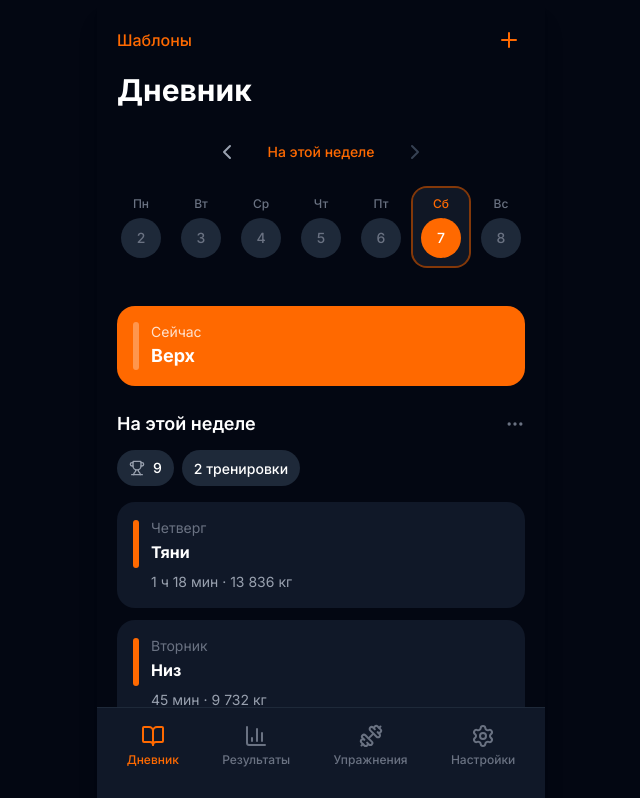
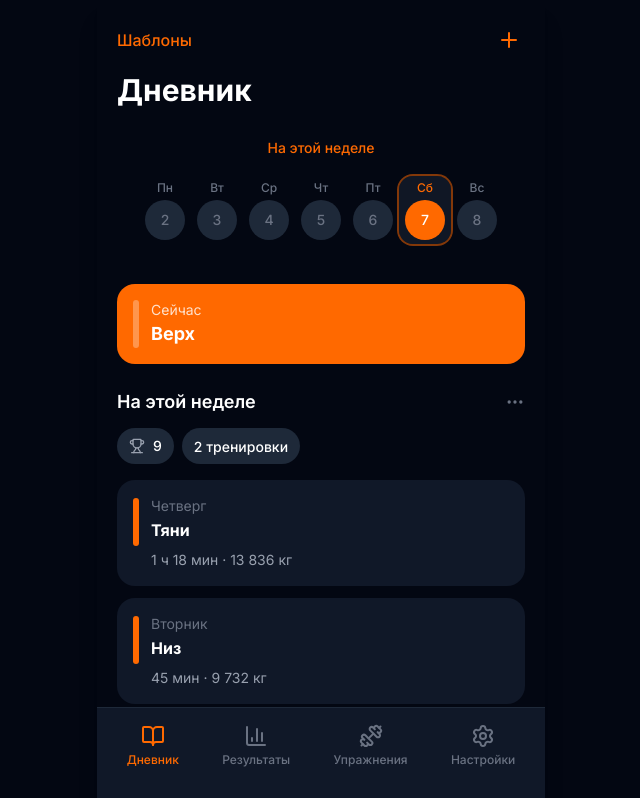
Before and after one commit to Tomasito133/FitSuperDuperApp, a Next.js app: page / in a window 1280 px wide. Shown: the top 798 px of the page, without its empty margins (319-959 px from the left). Built offline with nearby package versions, Linux system fonts and the light colour scheme.

Commit message:
fix: remove arrows, compact day strip layout

```diff
--- a/src/app/page.tsx
+++ b/src/app/page.tsx
@@ -436,23 +436,12 @@ export default function JournalPage() {
         {/* Title */}
         <h1 className="text-3xl font-bold text-white mb-6">Дневник</h1>
 
-        {/* Calendar Strip with Navigation - Compact centered */}
+        {/* Calendar Strip - Compact, swipe only */}
         <div className="mb-4 flex flex-col items-center">
-          {/* Week Navigation Header with arrows inline */}
-          <div className="flex items-center justify-center gap-2 mb-4">
-            {/* Left arrow */}
-            <button
-              onClick={goToPreviousWeek}
-              className="w-10 h-10 flex items-center justify-center text-gray-400 hover:text-white hover:bg-gray-800 rounded-xl transition-colors"
-              aria-label="Прошлая неделя"
-            >
-              <ChevronLeft className="w-6 h-6" />
-            </button>
-
-            {/* Center text */}
+          {/* Week title */}
           <button
             onClick={goToCurrentWeek}
-              className={`text-sm font-medium px-3 py-1.5 rounded-lg transition-colors min-w-[120px] text-center ${
+            className={`text-sm font-medium px-3 py-1.5 rounded-lg transition-colors mb-3 ${
               weekOffset === 0
                 ? "text-orange-500"
                 : "text-gray-400 hover:text-white hover:bg-gray-800"
@@ -461,24 +450,9 @@ export default function JournalPage() {
             {formatWeekRange(weekOffset)}
           </button>
 
-            {/* Right arrow */}
-            <button
-              onClick={goToNextWeek}
-              disabled={weekOffset === 0}
-              className={`w-10 h-10 flex items-center justify-center rounded-xl transition-colors ${
-                weekOffset === 0
-                  ? "text-gray-700 cursor-not-allowed"
-                  : "text-gray-400 hover:text-white hover:bg-gray-800"
-              }`}
-              aria-label="Следующая неделя"
-            >
-              <ChevronRight className="w-6 h-6" />
-            </button>
-          </div>
-
-          {/* Days Strip with Swipe - Compact */}
+          {/* Days Strip with Swipe - Ultra compact */}
           <div
-            className="flex items-center select-none gap-1"
+            className="flex items-center select-none"
             onTouchStart={onTouchStart}
             onTouchMove={onTouchMove}
             onTouchEnd={onTouchEnd}
@@ -487,7 +461,7 @@ export default function JournalPage() {
               <button
                 key={day.shortName}
                 onClick={() => setSelectedDay(day.shortName)}
-                className={`flex flex-col items-center gap-1.5 p-2 rounded-xl transition-all ${
+                className={`flex flex-col items-center gap-1 px-1.5 py-1 rounded-xl transition-all ${
                   day.status === "today" && weekOffset === 0
                     ? "ring-2 ring-orange-500/50 bg-gray-800/50"
                     : ""
```
Lines whose indentation alone changed are shown as unchanged.
